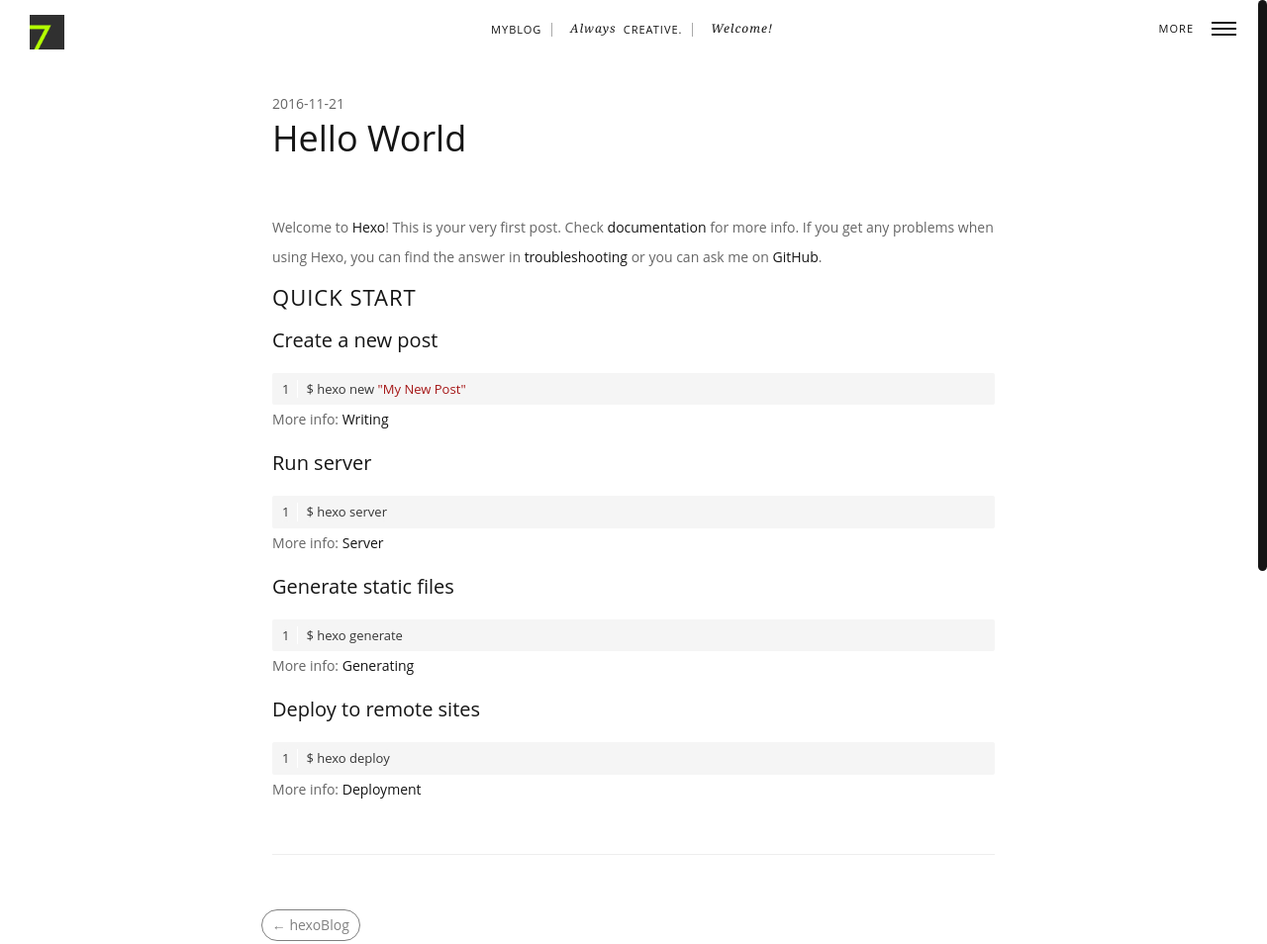
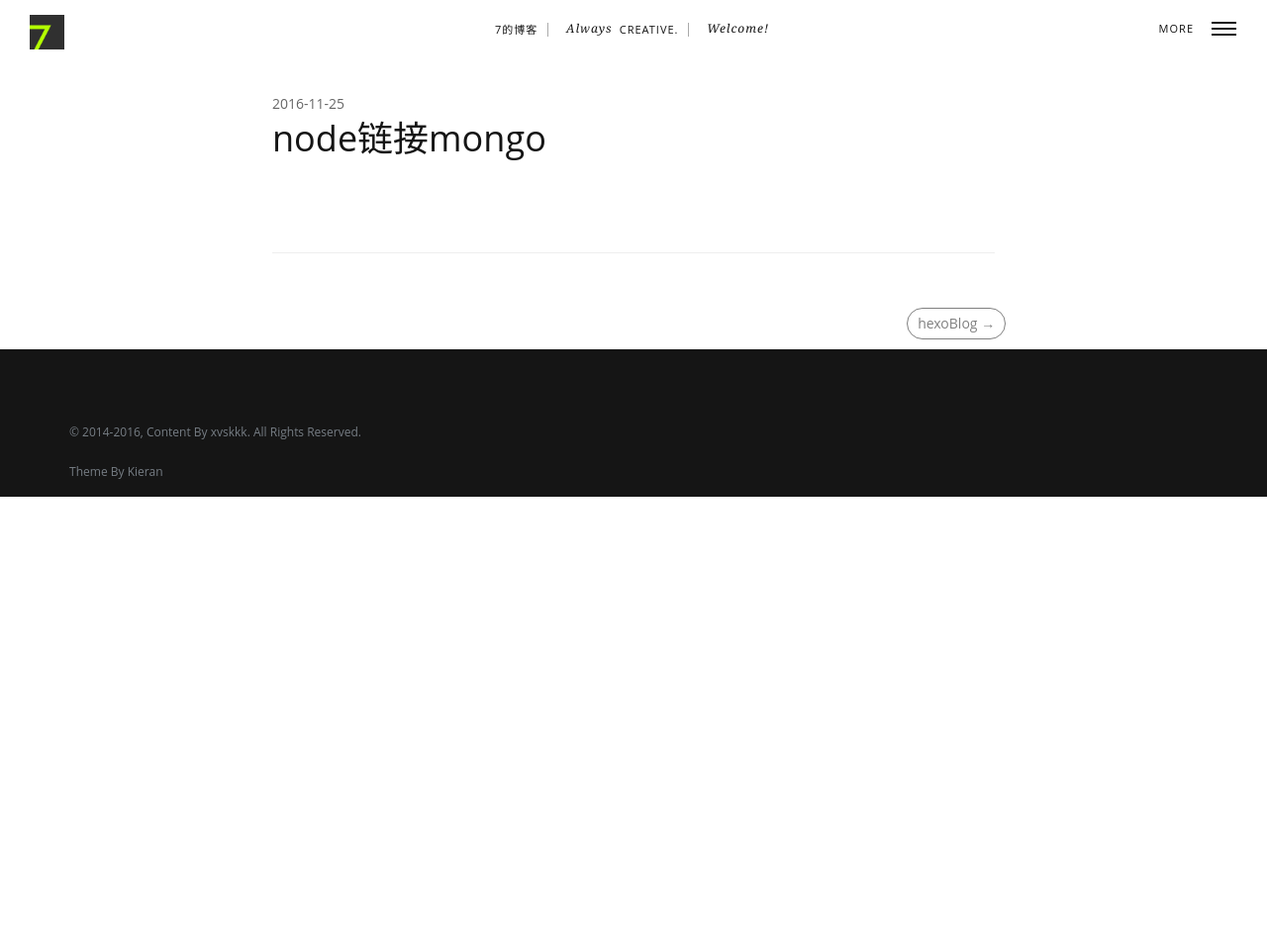
Before and after one commit to xvskkk/xvskkk.github.io, a plain HTML site: page 2016/11/25/node链接mongo/index.html in a window 1280 px wide. Shown: the top 954 px of the page at 99% size. After the commit the page ends 800 px from the top, so only its background shows below. Drawn offline with Linux system fonts and the light colour scheme; a script that the page names is missing; a web font is replaced by a local one.

Commit message:
Site updated: 2016-11-25 15:16:59

```diff
--- a/2016/11/21/hello-world/index.html
+++ b/2016/11/25/node链接mongo/index.html
@@ -17,12 +17,12 @@
 <!--<![endif]-->
 
 <head>
-  <title>Hello World | myblog</title>
+  <title>node链接mongo | 7的博客</title>
   <!-- Meta data -->
     <meta http-equiv="Content-Type" content="text/html" charset="UTF-8" >
     <meta http-equiv="X-UA-Compatible" content="IE=edge"/>
     <meta name="viewport" content="width=device-width, initial-scale=1.0" />
-    <meta name="generator" content="myblog">
+    <meta name="generator" content="7的博客">
     <meta name="author" content="xvskkk">
     <meta name="description" content="subxxxxx" />
     <meta name="keywords" content="" />
@@ -30,7 +30,7 @@
     <!-- Favicon, (keep icon in root folder) -->
     <link rel="Shortcut Icon" href="/img/favicon.ico" type="image/ico">
 
-    <link rel="alternate" href="/atom.xml" title="myblog" type="application/atom+xml">
+    <link rel="alternate" href="/atom.xml" title="7的博客" type="application/atom+xml">
     <link rel="stylesheet" href="/css/all.css" media="screen" type="text/css">
 
     <link rel="stylesheet" href="/highlightjs/vs.css" type="text/css">
@@ -143,7 +143,7 @@
                     <!-- Info-bar -->
                     <nav>
                         <ul class="nav">
-                            <li><a href="/" class="animsition-link">myblog</a></li>
+                            <li><a href="/" class="animsition-link">7的博客</a></li>
                             <li class="nolink"><span>Always </span>Creative.</li>
 
 
@@ -176,39 +176,30 @@
         <div class="row col-md-offset-2">
             <div class="col-md-8">
     			<span class="post-meta">
-      <time datetime="2016-11-21T14:00:27.000Z" itemprop="datePublished">
-          2016-11-21
+      <time datetime="2016-11-25T07:12:09.000Z" itemprop="datePublished">
+          2016-11-25
       </time>
 
 </span>
-                <h1>Hello World</h1>
+                <h1>node链接mongo</h1>
             </div>
         </div>
         <div class="col-md-8 col-md-offset-2">
-      		<p>Welcome to <a href="https://hexo.io/" target="_blank" rel="external">Hexo</a>! This is your very first post. Check <a href="https://hexo.io/docs/" target="_blank" rel="external">documentation</a> for more info. If you get any problems when using Hexo, you can find the answer in <a href="https://hexo.io/docs/troubleshooting.html" target="_blank" rel="external">troubleshooting</a> or you can ask me on <a href="https://github.com/hexojs/hexo/issues" target="_blank" rel="external">GitHub</a>.</p>
-<h2 id="Quick-Start"><a href="#Quick-Start" class="headerlink" title="Quick Start"></a>Quick Start</h2><h3 id="Create-a-new-post"><a href="#Create-a-new-post" class="headerlink" title="Create a new post"></a>Create a new post</h3><figure class="highlight bash"><table><tr><td class="gutter"><pre><div class="line">1</div></pre></td><td class="code"><pre><div class="line">$ hexo new <span class="string">"My New Post"</span></div></pre></td></tr></table></figure>
-<p>More info: <a href="https://hexo.io/docs/writing.html" target="_blank" rel="external">Writing</a></p>
-<h3 id="Run-server"><a href="#Run-server" class="headerlink" title="Run server"></a>Run server</h3><figure class="highlight bash"><table><tr><td class="gutter"><pre><div class="line">1</div></pre></td><td class="code"><pre><div class="line">$ hexo server</div></pre></td></tr></table></figure>
-<p>More info: <a href="https://hexo.io/docs/server.html" target="_blank" rel="external">Server</a></p>
-<h3 id="Generate-static-files"><a href="#Generate-static-files" class="headerlink" title="Generate static files"></a>Generate static files</h3><figure class="highlight bash"><table><tr><td class="gutter"><pre><div class="line">1</div></pre></td><td class="code"><pre><div class="line">$ hexo generate</div></pre></td></tr></table></figure>
-<p>More info: <a href="https://hexo.io/docs/generating.html" target="_blank" rel="external">Generating</a></p>
-<h3 id="Deploy-to-remote-sites"><a href="#Deploy-to-remote-sites" class="headerlink" title="Deploy to remote sites"></a>Deploy to remote sites</h3><figure class="highlight bash"><table><tr><td class="gutter"><pre><div class="line">1</div></pre></td><td class="code"><pre><div class="line">$ hexo deploy</div></pre></td></tr></table></figure>
-<p>More info: <a href="https://hexo.io/docs/deployment.html" target="_blank" rel="external">Deployment</a></p>
 
             <div class="clearfix"></div>
             <hr class="nogutter">
         </div>
         <nav class="pagination" role="pagination">
 
-    <a class="pull-left" href="/2016/11/21/hexoBlog/" style="float: left;">
-        ← hexoBlog
+
+    <a class="pull-right" href="/2016/11/21/hexoBlog/">
+        hexoBlog →
     </a>
-
 
 </nav>
 
         <div class="duoshuo">
-<div class="ds-thread" data-thread-key="2016/11/21/hello-world/" data-title="Hello World" data-url="http://yoursite.com/2016/11/21/hello-world/"></div>
+<div class="ds-thread" data-thread-key="2016/11/25/node链接mongo/" data-title="node链接mongo" data-url="http://xvskkk.github.io/2016/11/25/node链接mongo/"></div>
 <script type="text/javascript">
 var duoshuoQuery = {short_name:"duoshuo_name"};
 (function() {
```
Also changed, not shown: 2016/11/21/hexoBlog/index.html (+4 -0 lines), archives/2016/11/index.html (+9 -0 lines), archives/2016/index.html (+9 -0 lines), archives/index.html (+9 -0 lines), index.html (+30 -0 lines).
